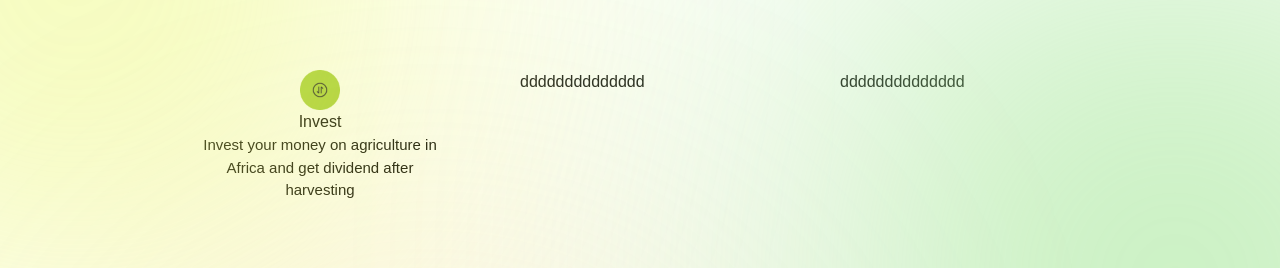
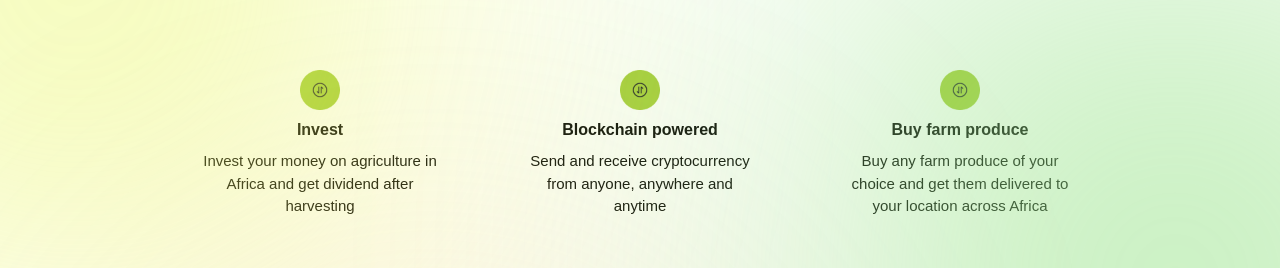
Before and after one commit to Bida3443/Afrikabal, a Next.js app: page / in a window 1280 px wide. Shown: the part 2177-2445 px from the top of the page. Built offline with nearby package versions, Linux system fonts and the light colour scheme.

Commit message:
afrikabal

```diff
--- a/components/home/sectiontwo.tsx
+++ b/components/home/sectiontwo.tsx
@@ -21,10 +21,20 @@ export default function  sectiontwo  () {
             <h1 className='font-semibold  text-3xl'>Feel the best experience with <br /> our features</h1>
           </div>
           <div className='grid lg:grid-cols-3 grid-cols-2 px-20 mt-30 gap-20 justify-center'>
-            <div className='flex flex-col text-center  justify-center items-center'>
+            <div className='flex text-black flex-col text-center space-y-2  justify-center items-center'>
                 <Image src={Invest1} alt='Image' width={200} height={200} className='w-10 h-10'/>
-                <h1 className='text-black'>Invest</h1>
+                <h1 className='text-black font-bold'>Invest</h1>
                 <p className=' text-black text-[15px] w-60'>Invest your money on agriculture in Africa and get dividend after harvesting</p>
+            </div>
+            <div className='flex text-black flex-col text-center space-y-2  justify-center items-center'>
+                <Image src={Invest1} alt='Image' width={200} height={200} className='w-10 h-10'/>
+                <h1 className='text-black font-bold'>Blockchain powered</h1>
+                <p className=' text-black text-[15px] w-60'>Send and receive cryptocurrency from anyone, anywhere and anytime</p>
+            </div>
+            <div className='flex text-black flex-col text-center space-y-2  justify-center items-center'>
+                <Image src={Invest1} alt='Image' width={200} height={200} className='w-10 h-10'/>
+                <h1 className='text-black font-bold'>Buy farm produce</h1>
+                <p className=' text-black text-[15px] w-60'>Buy any farm produce of your choice and get them delivered to your location across Africa</p>
             </div>
             <div>dddddddddddddd</div>
             <div>dddddddddddddd</div>
```
